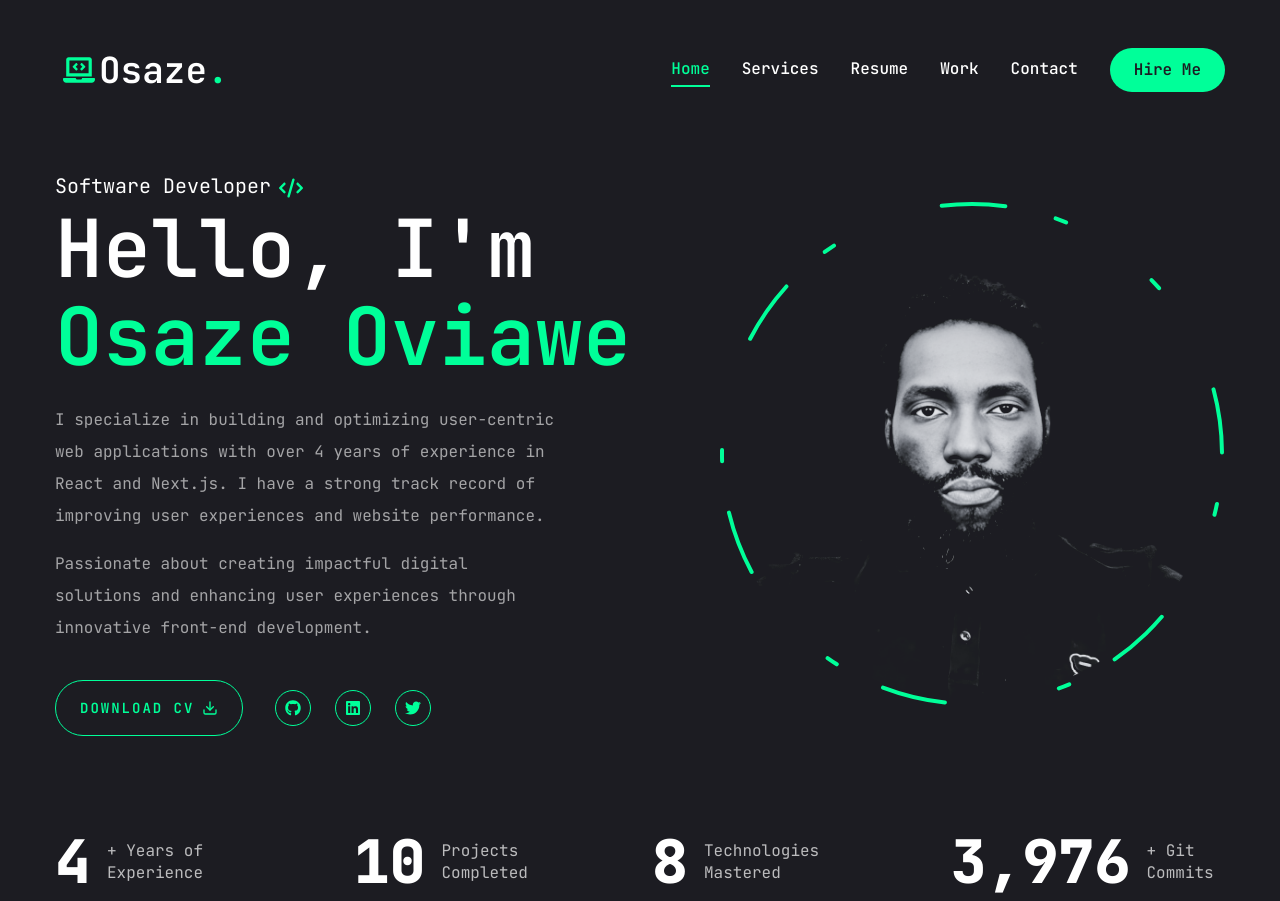
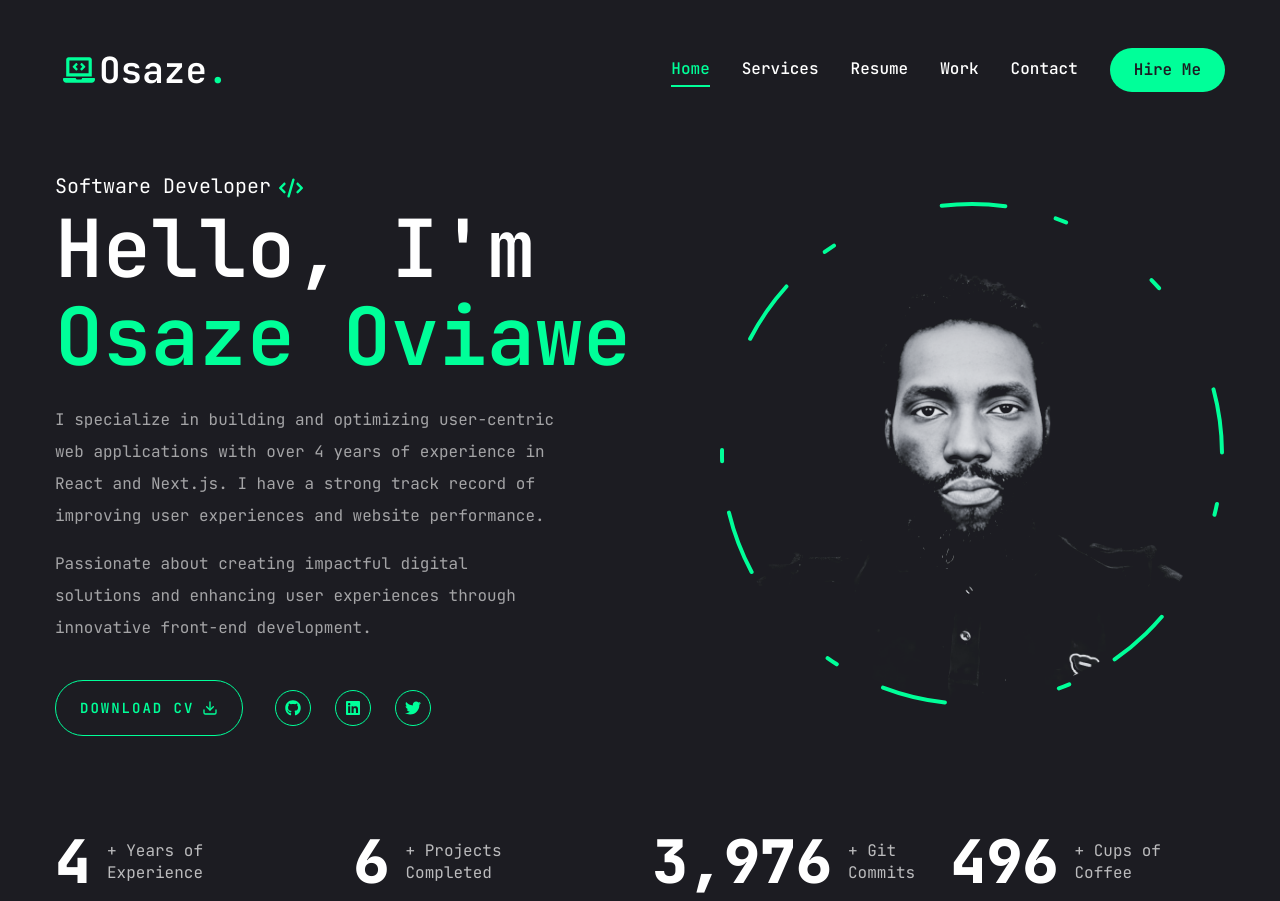
Before and after one commit to BigSazz/osaze-porfolio, a Next.js app: page / in a window 1280 px wide. Built offline with nearby package versions, Linux system fonts and the light colour scheme.

Commit message:
- update

```diff
--- a/components/Stats.tsx
+++ b/components/Stats.tsx
@@ -9,16 +9,20 @@ const stats = [
     text: "+ Years of Experience",
   },
   {
-    num: 10,
-    text: "Projects Completed",
+    num: 6,
+    text: "+ Projects Completed",
   },
-  {
-    num: 8,
-    text: "Technologies Mastered",
-  },
+  // {
+  //   num: 8,
+  //   text: "Technologies Mastered",
+  // },
   {
     num: 4000,
     text: "+ Git Commits",
+  },
+  {
+    num: 500,
+    text: "+ Cups of Coffee",
   },
 ];
 
```
